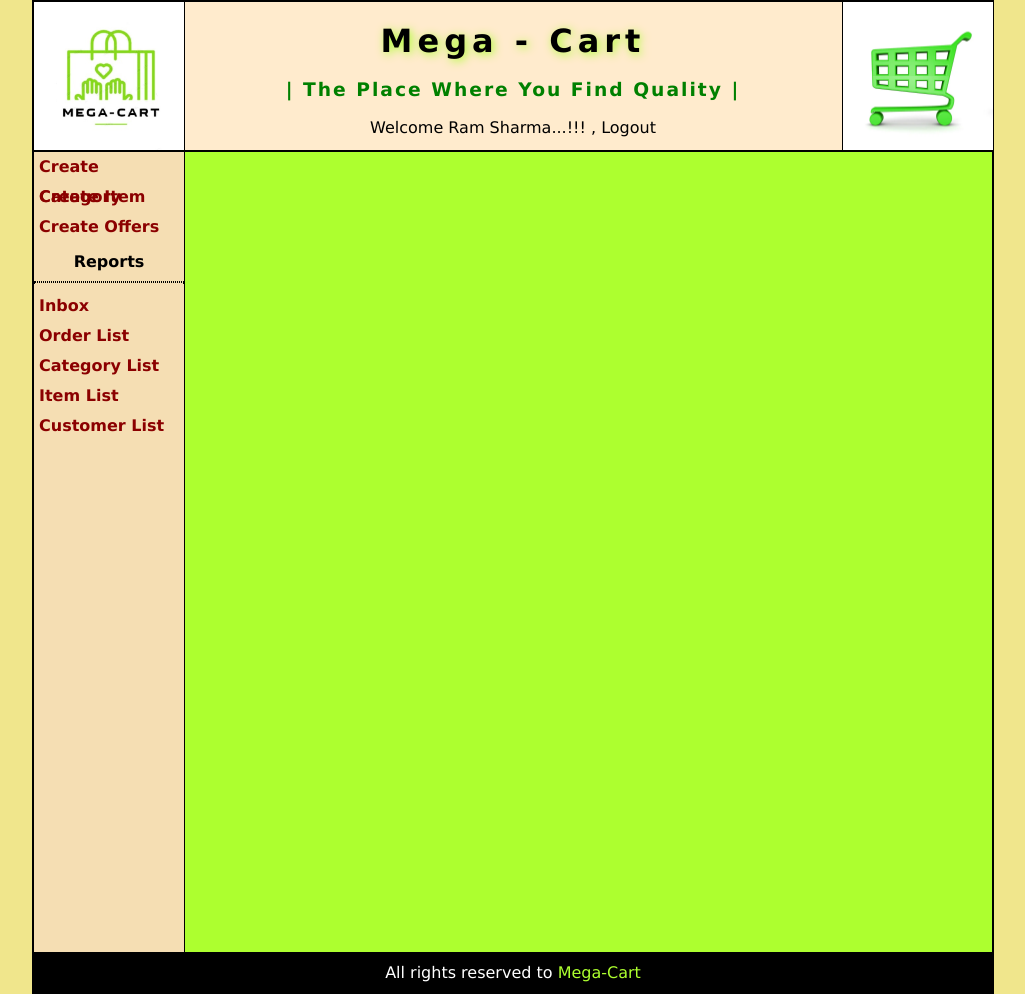
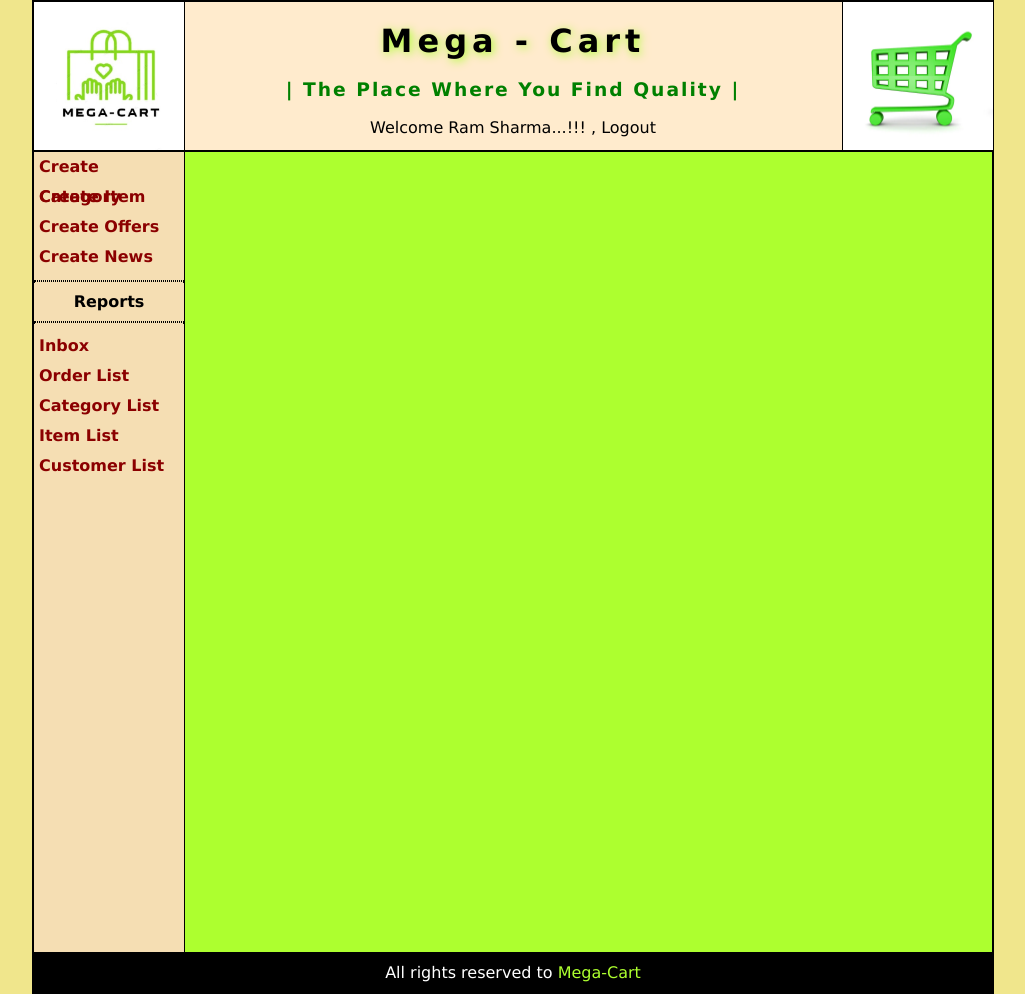
Before and after one commit to Antara-23/Mega-Cart, a PHP site: page /adminchoice.php in a window 1280 px wide. Shown: the whole page, without its empty margins (127-1152 px from the left). Run offline with PHP 8.4, Linux system fonts and the light colour scheme; a user stored in the database is signed in.

Commit message:
Update menuAdmin.php

```diff
--- a/menuAdmin.php
+++ b/menuAdmin.php
@@ -2,6 +2,7 @@
  <li><a href="categoryForm.php">Create Category</a> </li>
  <li><a href="itemForm.php">Create Item</a> </li>
  <li><a href="offerForm.php">Create Offers</a> </li>
+ <li><a href="newsForm.php">Create News</a> </li><hr>
  <li style="text-align:center;margin:10px;font-weight:bold;color:black;">Reports </li><hr>
  <li><a href="displayAdminInbox.php">Inbox</a> </li>
  <li><a href="">Order List</a> </li>
```
